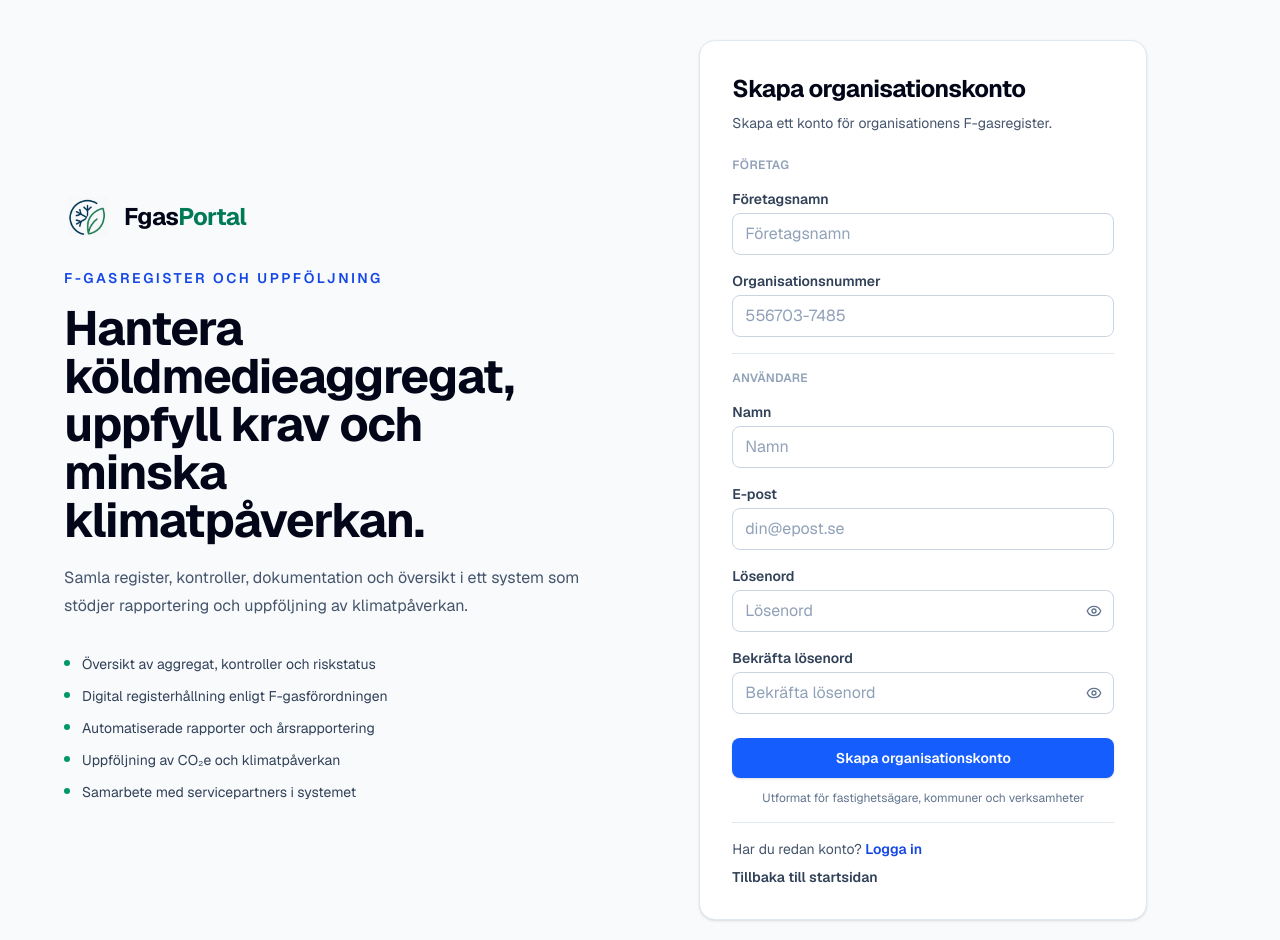
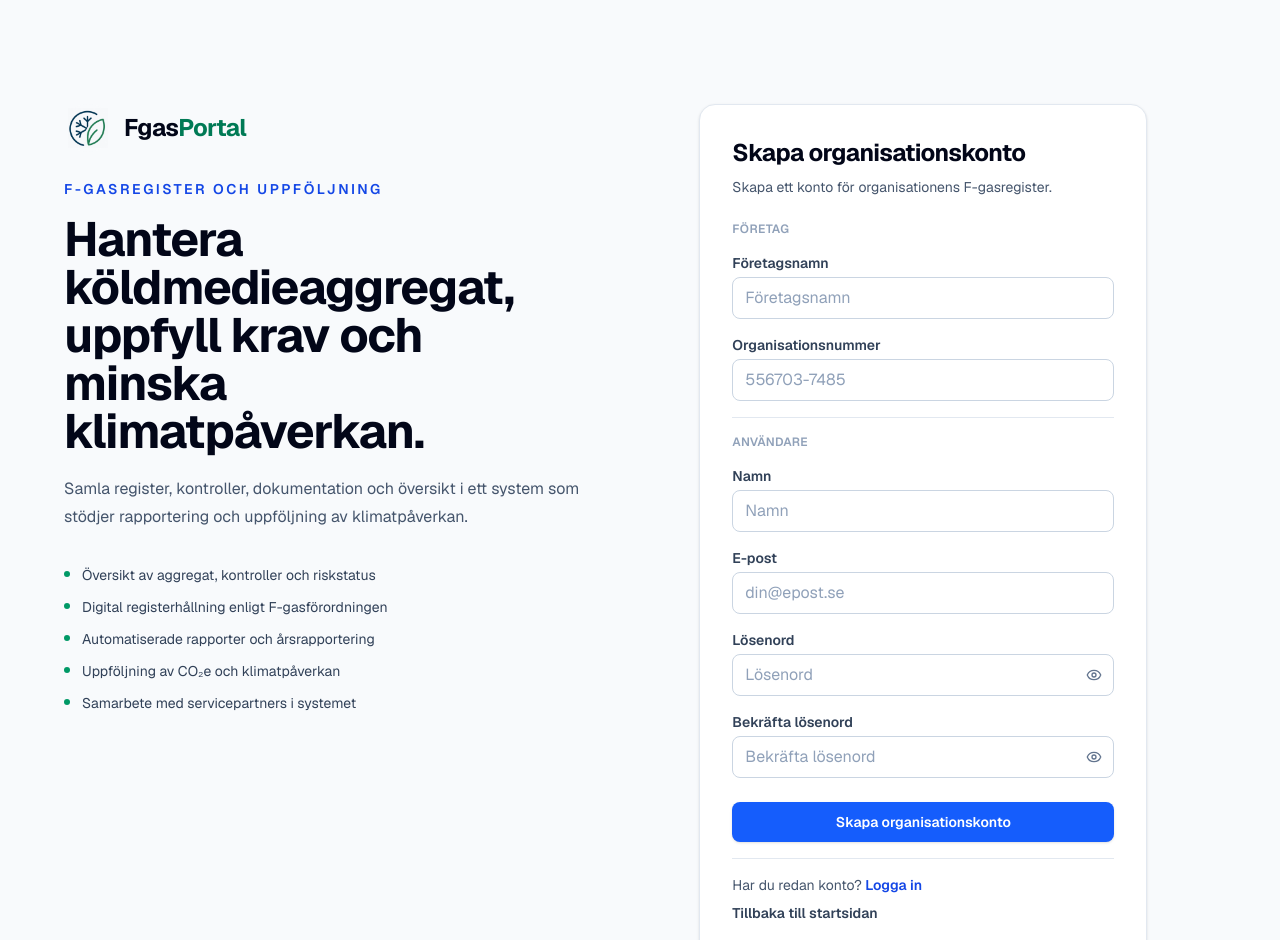
Before and after one commit to pontushelm/fgasportal, a Next.js app: page /register in a window 1280 px wide. Shown: the top 940 px of the page. Built offline with nearby package versions, Linux system fonts and the light colour scheme.

Commit message:
Polish auth page layout and copy

```diff
--- a/components/auth/auth-shell.tsx
+++ b/components/auth/auth-shell.tsx
@@ -14,7 +14,7 @@ export function AuthShell({
 }) {
   return (
     <main className="min-h-screen bg-slate-50 px-4 py-10 text-slate-950 sm:px-6 lg:px-8">
-      <div className="mx-auto grid min-h-[calc(100vh-5rem)] max-w-6xl gap-10 lg:grid-cols-[0.9fr_1fr] lg:items-center">
+      <div className="mx-auto grid min-h-[calc(100vh-5rem)] max-w-6xl gap-10 lg:grid-cols-[0.9fr_1fr] lg:items-start lg:pt-16">
         <section className="max-w-xl">
           <Link className="inline-flex items-center" href="/">
             <span className="flex h-12 w-12 items-center justify-center rounded-full bg-slate-50">
--- a/components/auth/login-form.tsx
+++ b/components/auth/login-form.tsx
@@ -96,9 +96,6 @@ export default function LoginForm() {
       <button className={submitButtonClassName} type="submit" disabled={isSubmitting}>
         {isSubmitting ? "Loggar in..." : "Logga in"}
       </button>
-      <p className={trustLineClassName}>
-        Utformat för fastighetsägare, kommuner och verksamheter
-      </p>
 
       <div className="grid gap-2 border-t border-slate-200 pt-4 text-sm text-slate-600">
         <p>
@@ -121,4 +118,3 @@ const inputClassName =
 const errorClassName = "mt-1 text-sm font-medium text-red-700"
 const submitButtonClassName =
   "mt-2 w-full rounded-lg bg-blue-600 px-4 py-2.5 text-sm font-semibold text-white shadow-sm hover:bg-blue-700 disabled:cursor-not-allowed disabled:bg-slate-300"
-const trustLineClassName = "-mt-1 text-center text-xs text-slate-500"
--- a/components/auth/register-form.tsx
+++ b/components/auth/register-form.tsx
@@ -184,9 +184,6 @@ export default function RegisterForm({ inviteToken }: { inviteToken?: string })
       >
         {isSubmitting ? "Registrerar..." : isInviteMode ? "Skapa användare" : "Skapa organisationskonto"}
       </button>
-      <p className={trustLineClassName}>
-        Utformat för fastighetsägare, kommuner och verksamheter
-      </p>
 
       <div className="grid gap-2 border-t border-slate-200 pt-4 text-sm text-slate-600">
         <p>
@@ -229,4 +226,3 @@ const inputClassName =
   "w-full rounded-lg border border-slate-300 bg-white px-3 py-2 text-slate-900 outline-none placeholder:text-slate-400 focus:border-blue-500 focus:ring-2 focus:ring-blue-100"
 const submitButtonClassName =
   "mt-2 w-full rounded-lg bg-blue-600 px-4 py-2.5 text-sm font-semibold text-white shadow-sm hover:bg-blue-700 disabled:cursor-not-allowed disabled:bg-slate-300"
-const trustLineClassName = "-mt-1 text-center text-xs text-slate-500"
```
